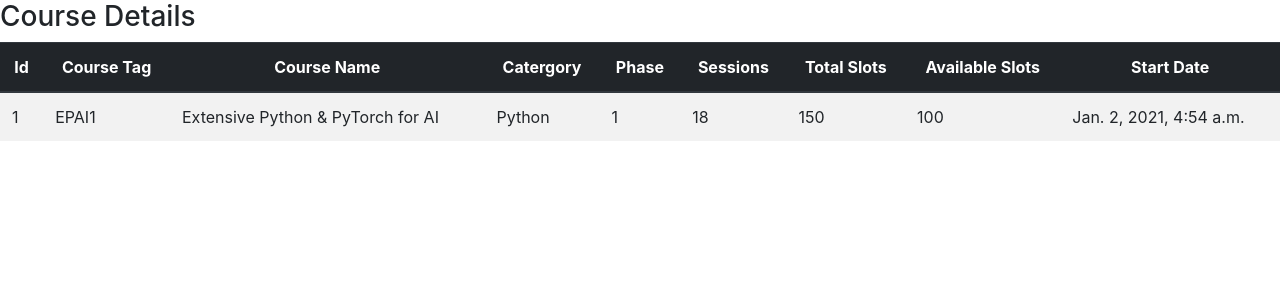
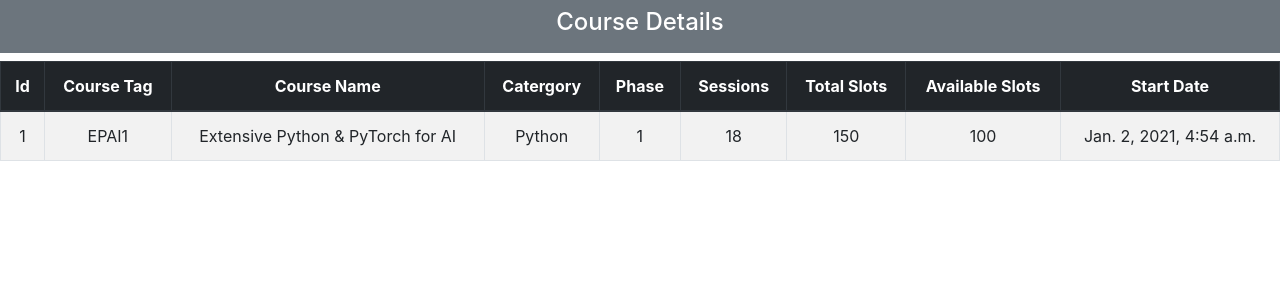
Before and after one commit to SachinDangayach/Learn_Django, a Django app: page /details/1/ in a window 1280 px wide. Shown: the part 56-356 px from the top of the page. Run offline with Django 3.2, Linux system fonts and the light colour scheme; data comes from the database, SQL or seed files in the repository; some libraries are stand-ins or nearby versions.

Commit message:
Table and Card alignment

```diff
--- a/lmx_demo/templates/lmx/course_list.html
+++ b/lmx_demo/templates/lmx/course_list.html
@@ -10,7 +10,7 @@
     <meta charset="utf-8">
     <title>Courses</title>
     <nav class="navbar navbar-expand-lg navbar-dark bg-dark">
-      <a class="navbar-brand font-weight-bold " href="/">Courses</a>
+      <a class="navbar-brand font-weight-bold " href="/">LMX Courses</a>
       <div class="collapse navbar-collapse" id="navbarSupportedContent">
         <ul class="navbar-nav mr-auto">
           <li class="nav-item">
@@ -47,7 +47,7 @@
                 <p class="card-text">Tag: {{course.courseTag}}</p>
               </div>
               <div class="card-footer bg-success border-success">
-                <p class="card-text" style="transform: rotate(0);"><a href="details/{{ course.id }}" class="stretched-link">Course Details</a></p>
+                <p class="card-text" style="transform: rotate(0);"><a href="details/{{ course.id }}" class="stretched-link font-weight-bold text-light">Course Details</a></p>
               </div>
 
               <!-- <table class="table table-striped table-hover">
--- a/lmx_demo/templates/lmx/coursestudentdetails.html
+++ b/lmx_demo/templates/lmx/coursestudentdetails.html
@@ -16,8 +16,8 @@
   </head>
 
   <body>
-    <h3 >Course Details</h3>
-    <table class="table table-striped table-hover">
+    <div class="p-2 mb-2 bg-secondary text-white text-center font-weight-bold"><h4>Course Details</h4></div>
+    <table class="table table-striped table-hover table-bordered">
       <thead class="thead-dark text-center">
         <th>Id</th>
         <th>Course Tag</th>
@@ -30,7 +30,7 @@
         <th>Start Date</th>
       </thead>
       {% for course in course_list %}
-      <tbody>
+      <tbody class="text-center">
       <tr>
         <td>{{course.id}}</td>
         <td>{{course.courseTag}}</td>
```
